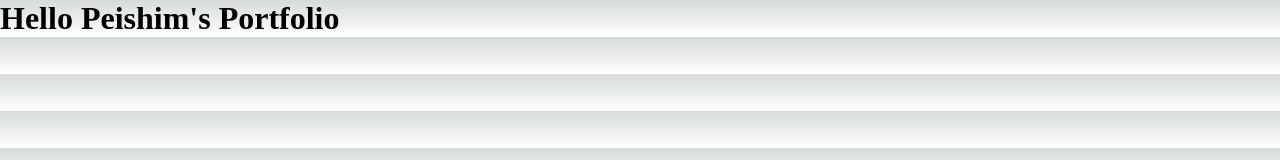
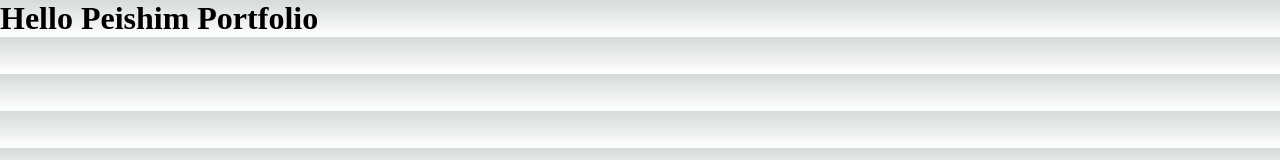
Before and after one commit to shimpei1494/pei-portfolio, a Next.js app: page / in a window 1280 px wide. Shown: the top 160 px of the page. Built offline with nearby package versions, Linux system fonts and the light colour scheme.

Commit message:
エラー回避

```diff
--- a/pages/index.tsx
+++ b/pages/index.tsx
@@ -13,7 +13,7 @@ export default function Home() {
         <link rel="icon" href="/favicon.ico" />
       </Head>
       <main>
-        <h1>Hello Peishim's Portfolio</h1>
+        <h1>Hello Peishim Portfolio</h1>
       </main>
     </>
   )
```
